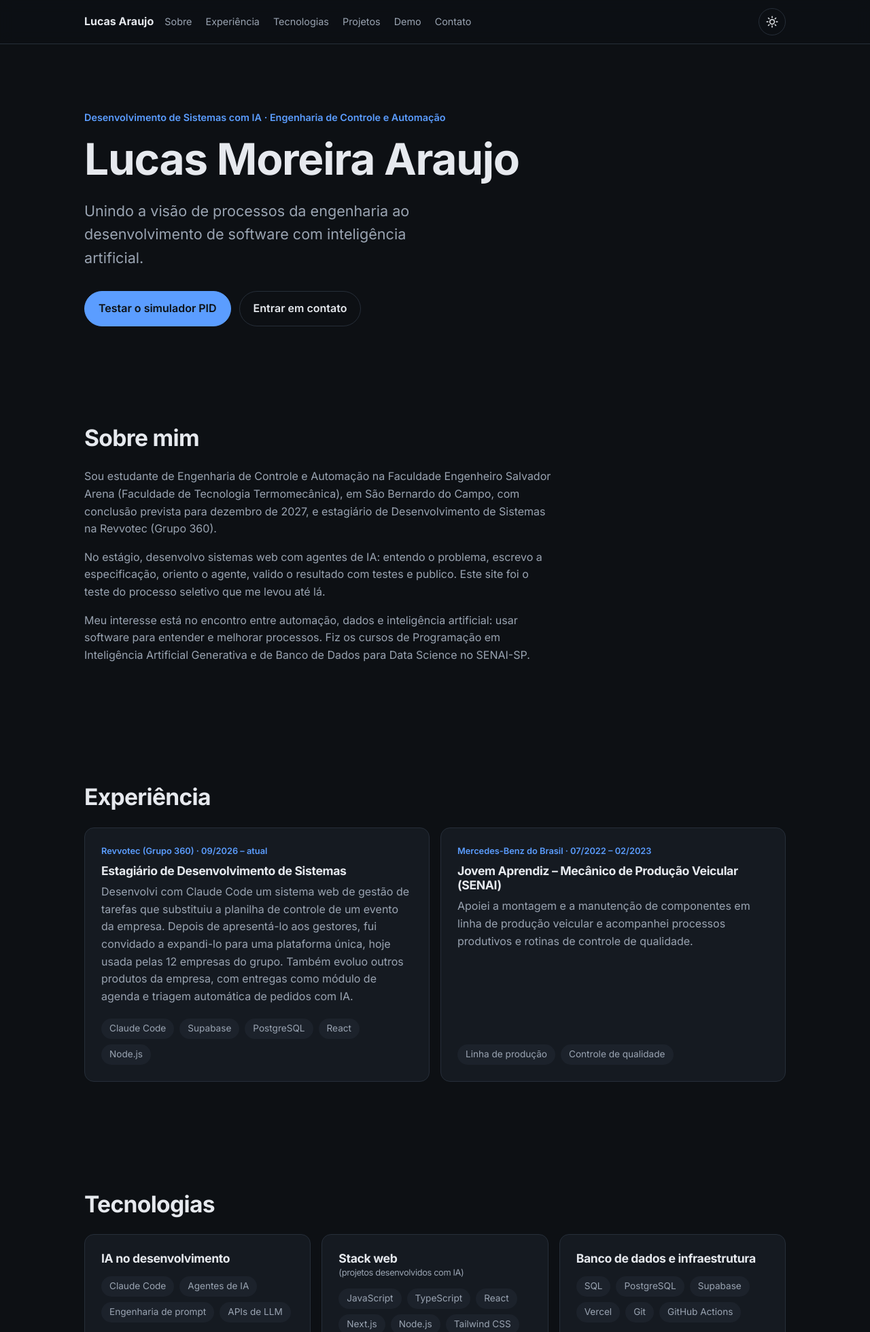
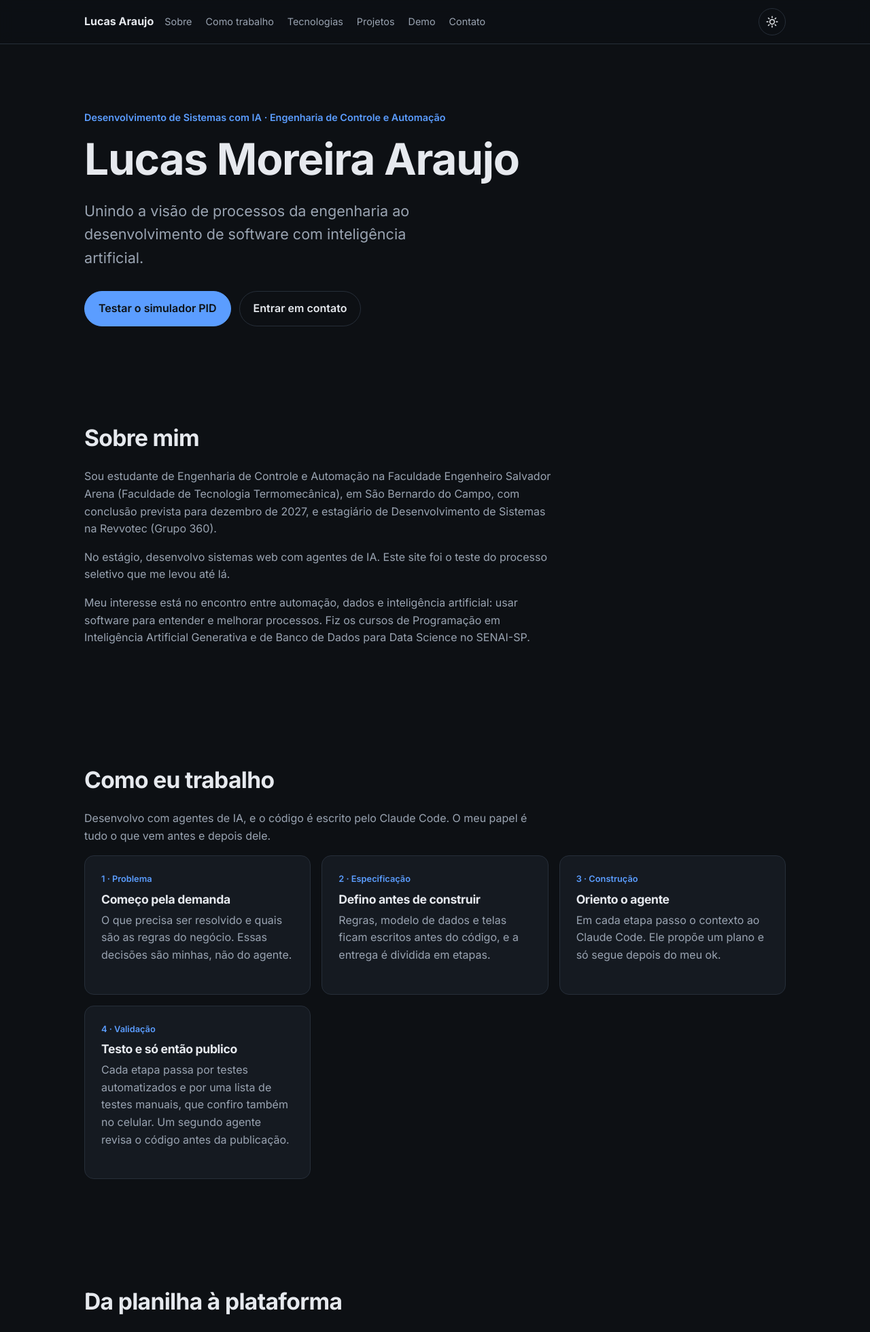
Before and after one commit to lucas-moreira-araujo/siteTeste, a Flask app: page / in a window 1280 px wide. Shown: the top 1959 px of the page at 68% size. Run offline with Flask 3, Linux system fonts and the light colour scheme.

Commit message:
Troca a seção Experiência por processo de trabalho e caso da planilha
O site deixa de repetir o currículo: mostra como eu trabalho com IA e conta
a história do primeiro projeto do estágio.

Co-Authored-By: Claude Fable 5.2 <noreply@anthropic.com>
Claude-Session: https://claude.ai/code/session_01RNDhmaoR1SUMx5ZntkpktU

```diff
--- a/templates/index.html
+++ b/templates/index.html
@@ -27,7 +27,7 @@
             <a class="marca" href="#inicio">Lucas Araujo</a>
             <ul class="menu">
                 <li><a href="#sobre">Sobre</a></li>
-                <li><a href="#experiencia">Experiência</a></li>
+                <li><a href="#processo">Como trabalho</a></li>
                 <li><a href="#tecnologias">Tecnologias</a></li>
                 <li><a href="#projetos">Projetos</a></li>
                 <li><a href="#demo">Demo</a></li>
@@ -71,9 +71,8 @@
                     Desenvolvimento de Sistemas na Revvotec (Grupo 360).
                 </p>
                 <p>
-                    No estágio, desenvolvo sistemas web com agentes de IA: entendo o problema,
-                    escrevo a especificação, oriento o agente, valido o resultado com testes e
-                    publico. Este site foi o teste do processo seletivo que me levou até lá.
+                    No estágio, desenvolvo sistemas web com agentes de IA. Este site foi o teste do
+                    processo seletivo que me levou até lá.
                 </p>
                 <p>
                     Meu interesse está no encontro entre automação, dados e inteligência artificial:
@@ -84,42 +83,64 @@
             </div>
         </section>
 
-        <!-- Experiência -->
-        <section id="experiencia" class="secao container" aria-labelledby="experiencia-titulo">
-            <h2 id="experiencia-titulo">Experiência</h2>
+        <!-- Como eu trabalho -->
+        <section id="processo" class="secao container" aria-labelledby="processo-titulo">
+            <h2 id="processo-titulo">Como eu trabalho</h2>
+            <p class="texto">
+                Desenvolvo com agentes de IA, e o código é escrito pelo Claude Code. O meu papel é
+                tudo o que vem antes e depois dele.
+            </p>
             <div class="projetos">
                 <article class="cartao projeto">
-                    <p class="projeto-contexto">Revvotec (Grupo 360) · 09/2026 – atual</p>
-                    <h3>Estagiário de Desenvolvimento de Sistemas</h3>
+                    <p class="projeto-contexto">1 · Problema</p>
+                    <h3>Começo pela demanda</h3>
                     <p>
-                        Desenvolvi com Claude Code um sistema web de gestão de tarefas que substituiu
-                        a planilha de controle de um evento da empresa. Depois de apresentá-lo aos
-                        gestores, fui convidado a expandi-lo para uma plataforma única, hoje usada
-                        pelas 12 empresas do grupo. Também evoluo outros produtos da empresa, com
-                        entregas como módulo de agenda e triagem automática de pedidos com IA.
+                        O que precisa ser resolvido e quais são as regras do negócio. Essas decisões
+                        são minhas, não do agente.
                     </p>
-                    <ul class="etiquetas">
-                        <li>Claude Code</li>
-                        <li>Supabase</li>
-                        <li>PostgreSQL</li>
-                        <li>React</li>
-                        <li>Node.js</li>
-                    </ul>
                 </article>
+                <article class="cartao projeto">
+                    <p class="projeto-contexto">2 · Especificação</p>
+                    <h3>Defino antes de construir</h3>
+                    <p>
+                        Regras, modelo de dados e telas ficam escritos antes do código, e a entrega é
+                        dividida em etapas.
+                    </p>
+                </article>
+                <article class="cartao projeto">
+                    <p class="projeto-contexto">3 · Construção</p>
+                    <h3>Oriento o agente</h3>
+                    <p>
+                        Em cada etapa passo o contexto ao Claude Code. Ele propõe um plano e só segue
+                        depois do meu ok.
+                    </p>
+                </article>
+                <article class="cartao projeto">
+                    <p class="projeto-contexto">4 · Validação</p>
+                    <h3>Testo e só então publico</h3>
+                    <p>
+                        Cada etapa passa por testes automatizados e por uma lista de testes manuais,
+                        que confiro também no celular. Um segundo agente revisa o código antes da
+                        publicação.
+                    </p>
+                </article>
+            </div>
+        </section>
 
-                <article class="cartao projeto">
-                    <p class="projeto-contexto">Mercedes-Benz do Brasil · 07/2022 – 02/2023</p>
-                    <h3>Jovem Aprendiz – Mecânico de Produção Veicular (SENAI)</h3>
-                    <p>
-                        Apoiei a montagem e a manutenção de componentes em linha de produção
-                        veicular e acompanhei processos produtivos e rotinas de controle de
-                        qualidade.
-                    </p>
-                    <ul class="etiquetas">
-                        <li>Linha de produção</li>
-                        <li>Controle de qualidade</li>
-                    </ul>
-                </article>
+        <!-- Caso -->
+        <section id="caso" class="secao container" aria-labelledby="caso-titulo">
+            <h2 id="caso-titulo">Da planilha à plataforma</h2>
+            <div class="texto">
+                <p>
+                    Meu primeiro projeto no estágio começou com uma planilha: tarefas, marcos, equipe
+                    e prazos de um evento da empresa. A missão era transformá-la em um sistema de
+                    gestão de tarefas só para aquele evento.
+                </p>
+                <p>
+                    Apresentei o resultado aos gestores. O retorno foi ótimo e veio com um novo
+                    pedido: ampliar o sistema para o grupo inteiro. Hoje ele é a plataforma de gestão
+                    de tarefas de 12 empresas.
+                </p>
             </div>
         </section>
 
```
Also changed, not shown: README.md.
